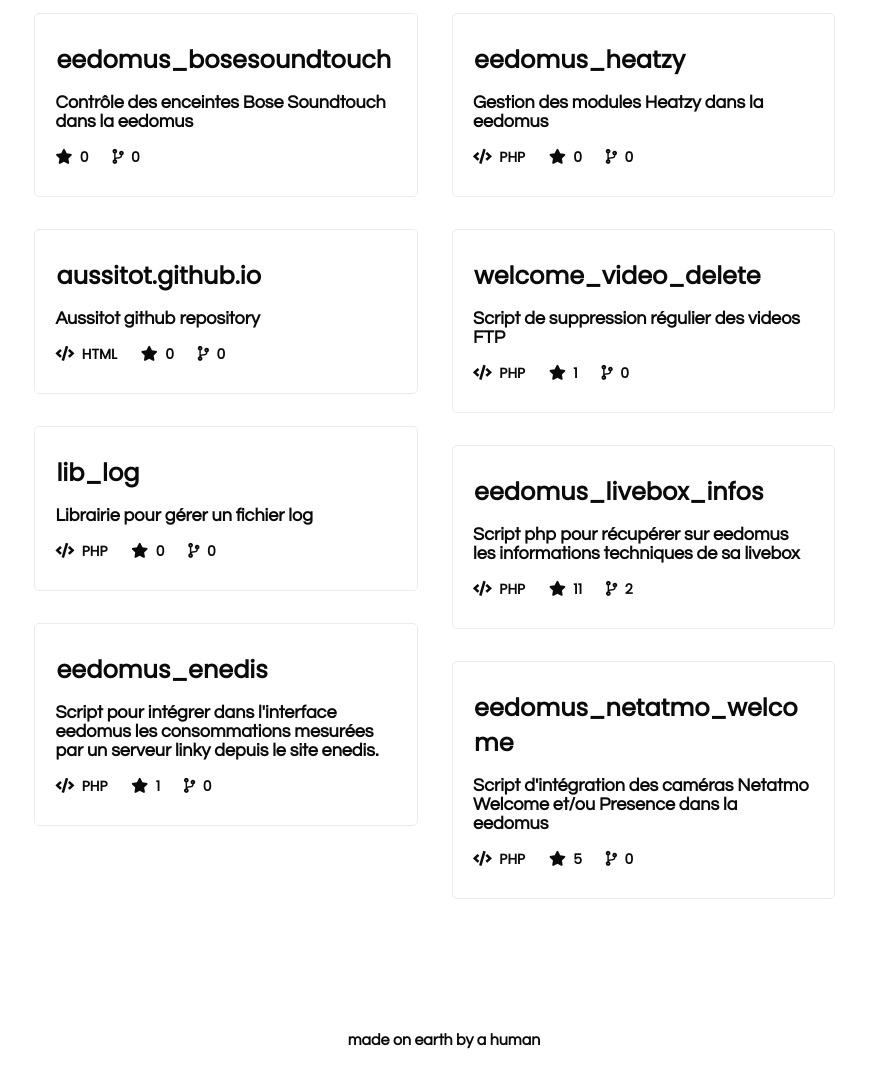
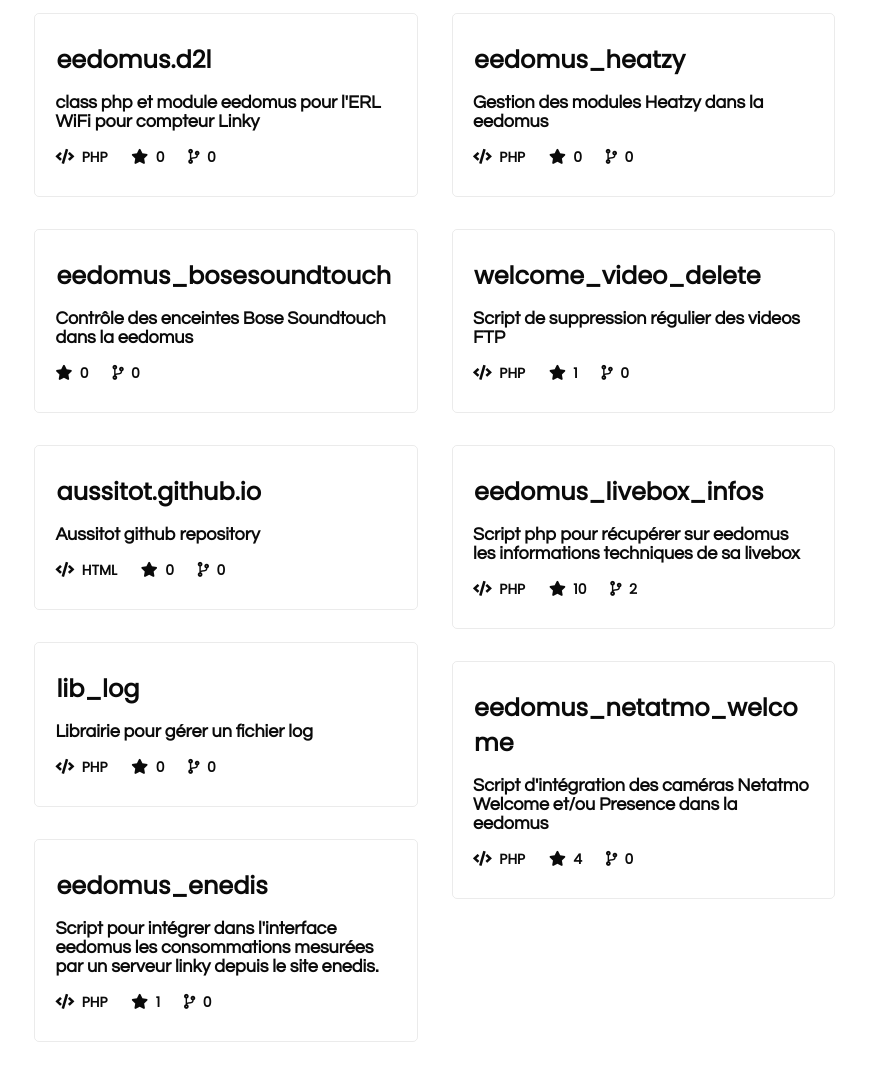
Before and after one commit to aussitot/aussitot.github.io, a plain HTML site: page index.html in a window 1280 px wide. Shown: the part 418-1487 px from the top of the page, 388-1280 px from the left. Drawn offline with nearby package versions, Linux system fonts and the light colour scheme; no server answers.

Commit message:
Update index.html

```diff
--- a/index.html
+++ b/index.html
@@ -33,6 +33,19 @@
                             <div class="section_title">eedomus.emulation.lib</div>
                             <div class="about_section">
                             <span style="display:block;">librairie d'émulation des fonctions spécifiques à l'eedomus</span>
+                            </div>
+                            <div class="bottom_section">
+                                <span style="display:inline-block;"><i class="fas fa-code"></i>&nbsp; PHP</span>
+                                <span><i class="fas fa-star"></i>&nbsp; 0</span>
+                                <span><i class="fas fa-code-branch"></i>&nbsp; 0</span>
+                            </div>
+                        </section>
+                        </a>
+                        <a href="https://github.com/aussitot/eedomus.d2l" target="_blank">
+                        <section>
+                            <div class="section_title">eedomus.d2l</div>
+                            <div class="about_section">
+                            <span style="display:block;">class php et module eedomus pour l'ERL WiFi pour compteur Linky</span>
                             </div>
                             <div class="bottom_section">
                                 <span style="display:inline-block;"><i class="fas fa-code"></i>&nbsp; PHP</span>
@@ -140,7 +153,7 @@
                             </div>
                             <div class="bottom_section">
                                 <span style="display:inline-block;"><i class="fas fa-code"></i>&nbsp; PHP</span>
-                                <span><i class="fas fa-star"></i>&nbsp; 11</span>
+                                <span><i class="fas fa-star"></i>&nbsp; 10</span>
                                 <span><i class="fas fa-code-branch"></i>&nbsp; 2</span>
                             </div>
                         </section>
@@ -153,7 +166,7 @@
                             </div>
                             <div class="bottom_section">
                                 <span style="display:inline-block;"><i class="fas fa-code"></i>&nbsp; PHP</span>
-                                <span><i class="fas fa-star"></i>&nbsp; 5</span>
+                                <span><i class="fas fa-star"></i>&nbsp; 4</span>
                                 <span><i class="fas fa-code-branch"></i>&nbsp; 0</span>
                             </div>
                         </section>
```
